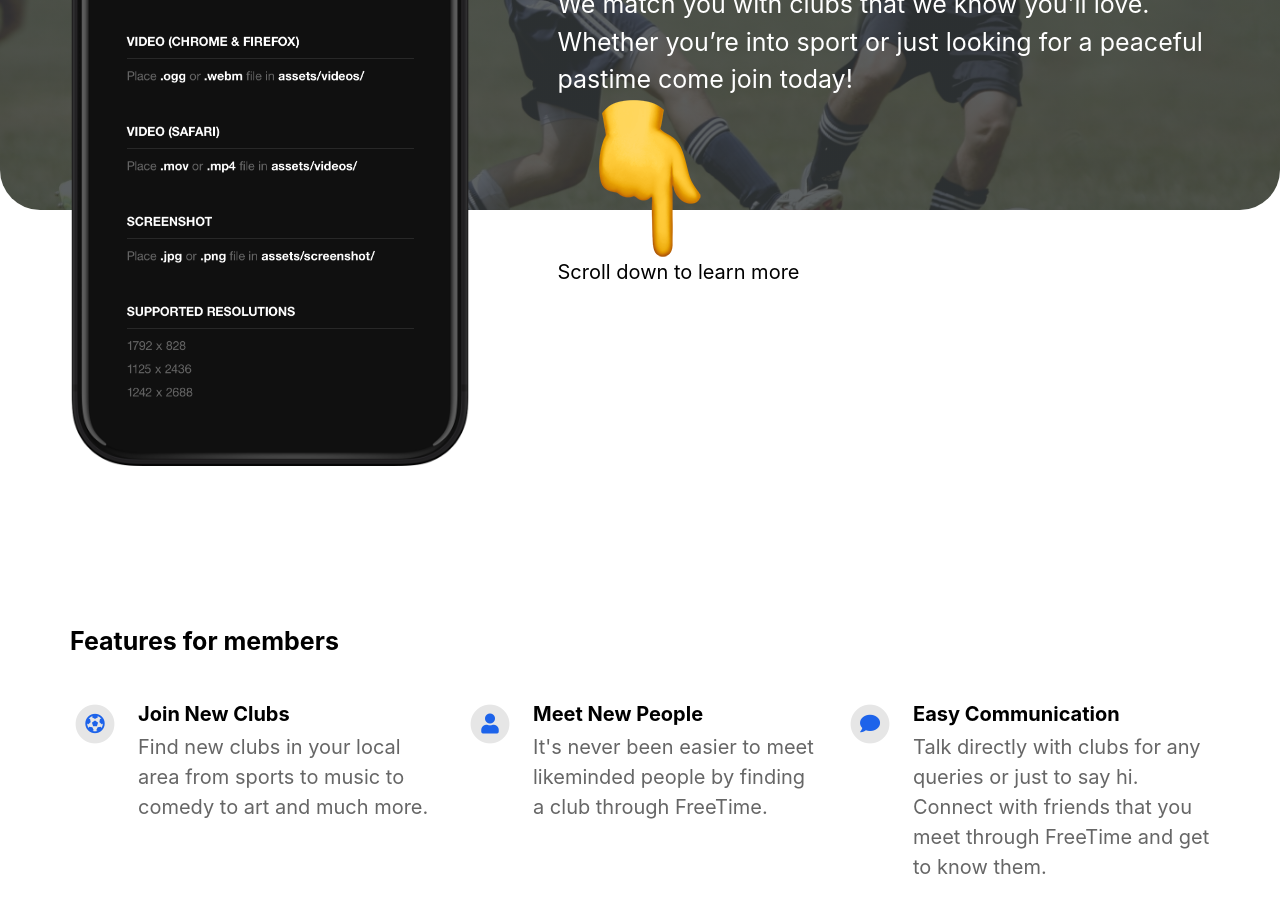
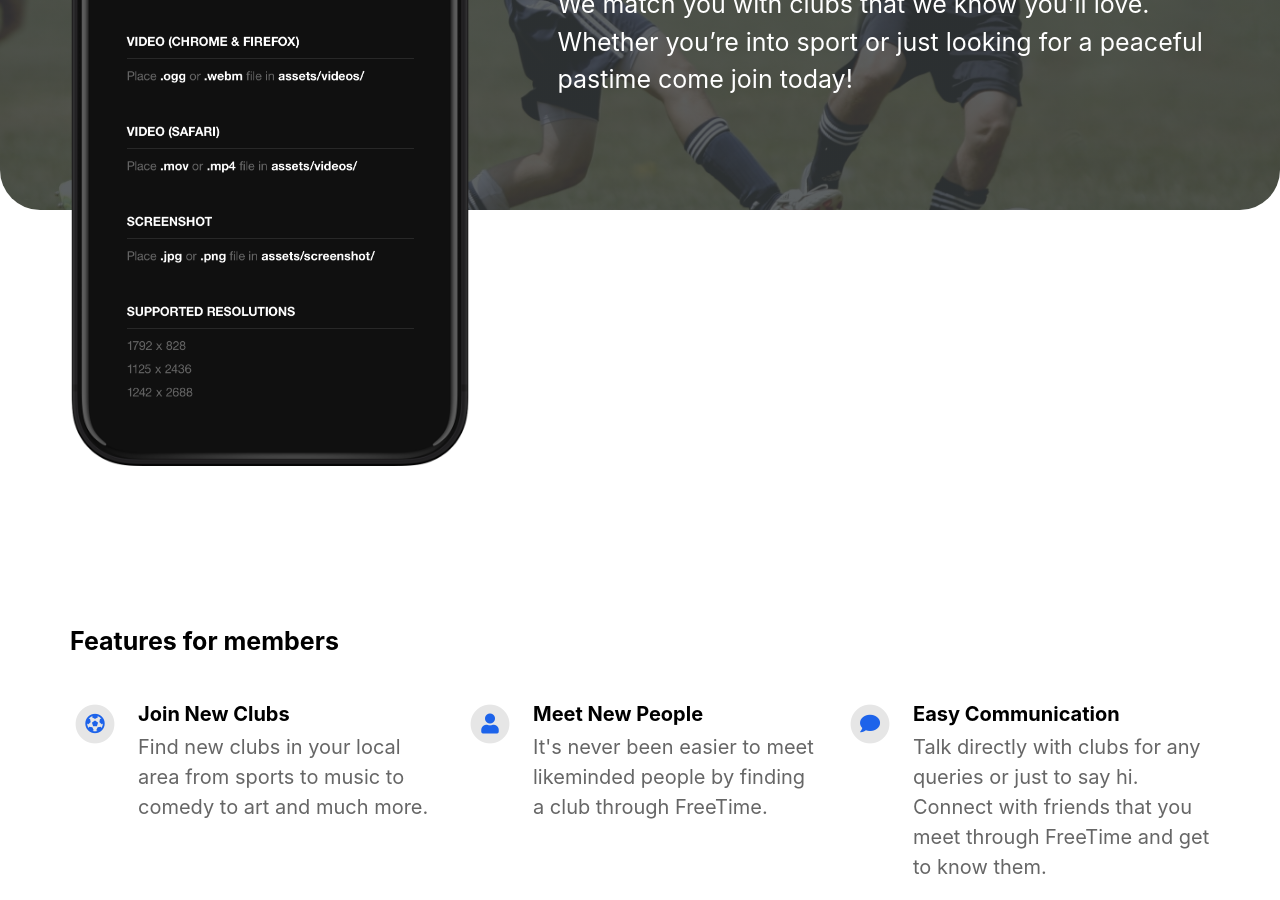
Before and after one commit to daniel-lahlafi/freetimewebsite, a Jekyll site: the page built from index.html, in a window 1280 px wide and 900 px high, scrolled down 504 px. Built offline with Jekyll 4.4.1, drawn with Linux system fonts in a browser that asks for light colours; nearby versions of some CDN libraries.

Commit message:
spelling mistake and arrow removal

```diff
--- a/_layouts/default.html
+++ b/_layouts/default.html
@@ -52,10 +52,6 @@
                             <a class="playStoreLink" href=""><img class="playStore" src="assets/playstore.png"></a>
                             <a class="appStoreLink" href=""><img class="appStore" src="assets/appstore.png"></a>
                         </div> -->
-                        <div class="pointingArrowContainer">
-                            <img class="pointingArrow" src="assets/pointingArrow.png">
-                            <p>Scroll down to learn more</p>
-                        </div>
                     </div>
                     {% include features.html %}
                     {% include footer.html %}
```
